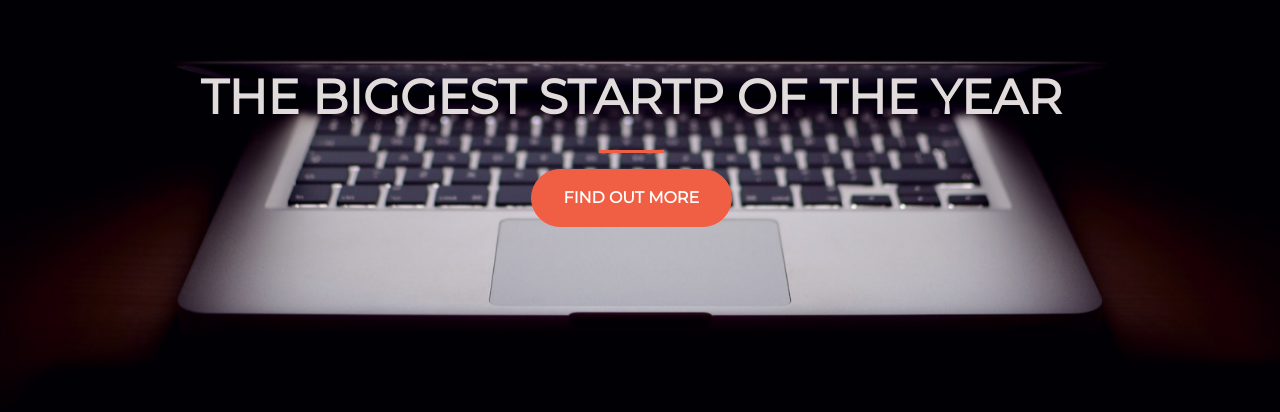
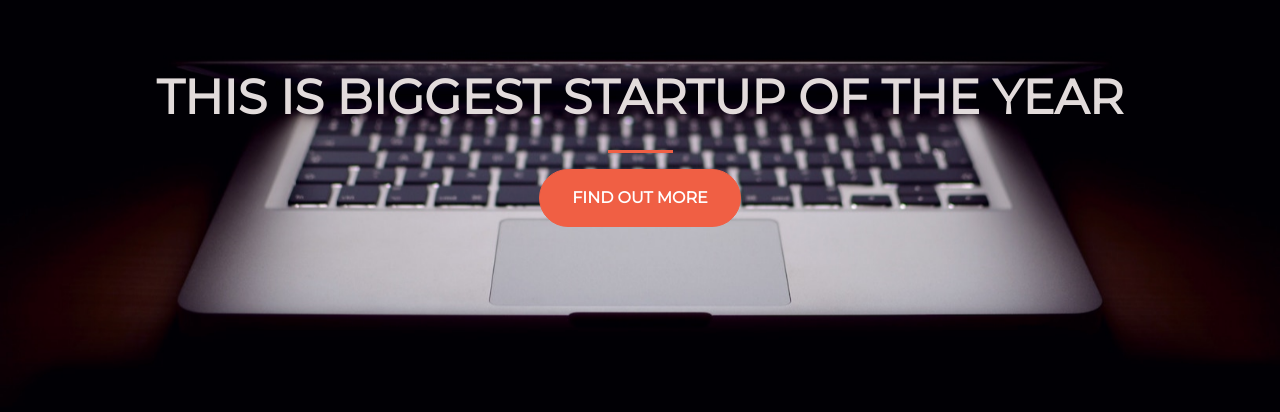
Before and after one commit to MianKhubaib/HTML, a plain HTML site: page index.html in a window 1280 px wide. Shown: the part 252-664 px from the top of the page. Drawn offline with nearby package versions, Linux system fonts and the light colour scheme.

Commit message:
Update index.html

```diff
--- a/index.html
+++ b/index.html
@@ -22,7 +22,7 @@
           <header class="text-center col-12">
 
  		     <h1 class="text-uppercase">
- 		         <strong>The biggest startp of the year</strong>
+ 		         <strong>This is biggest startup of the year</strong>
  	        </h1>
 
           </header>
```
